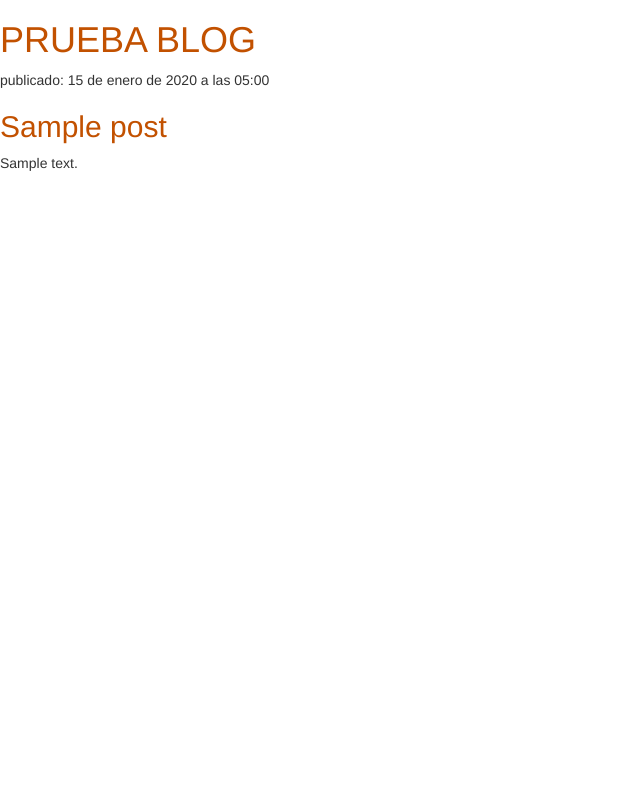
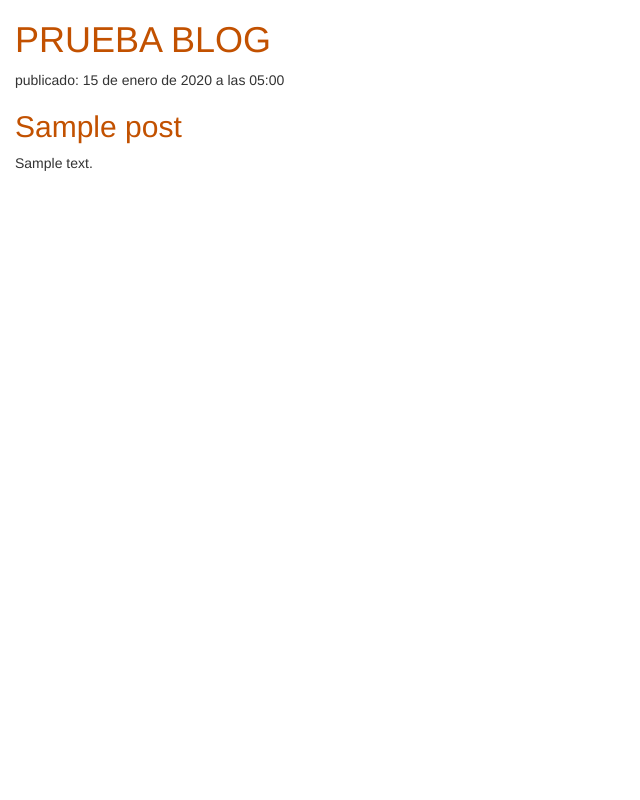
Before and after one commit to andre98652/my-first-blog, a Django app: page / in a window 1280 px wide. Shown: the whole page, without its empty margins (0-640 px from the left). Run offline with Django 4.2, Linux system fonts and the light colour scheme; tables that the repository leaves empty hold one stand-in row (values such as "Sample post"); some libraries are stand-ins or nearby versions.

Commit message:
10 commit

```diff
--- a/Blogspot/blog/static/blog.css
+++ /dev/null
@@ -1,3 +0,0 @@
-h1 a, h2  a{
-    color: #C25100;
-}
--- /dev/null
+++ b/Blogspot/blog/static/css/blog.css
@@ -0,0 +1,6 @@
+h1 a, h2 a {
+    color: #C25100;
+}
+body {
+    padding-left: 15px;
+}
--- a/Blogspot/blog/templates/blog/post_list.html
+++ b/Blogspot/blog/templates/blog/post_list.html
@@ -5,7 +5,7 @@
 <head>
     <link rel="stylesheet" href="//maxcdn.bootstrapcdn.com/bootstrap/3.2.0/css/bootstrap.min.css">
     <link rel="stylesheet" href="//maxcdn.bootstrapcdn.com/bootstrap/3.2.0/css/bootstrap-theme.min.css">
-    <link rel="stylesheet" href="{% static 'blog.css' %}">
+    <link rel="stylesheet" href="{% static 'css/blog.css' %}">
     <title>hola pepu</title>
 </head>
 <body>
```
